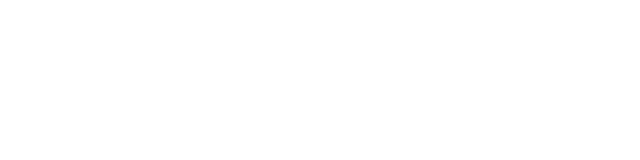
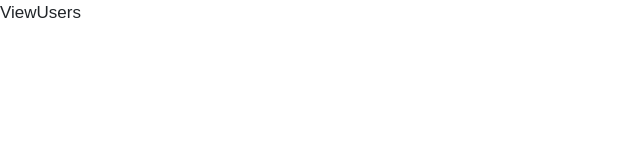
Before and after one commit to dhairyaostwal/team-5, a React (Create React App) app in the folder front-end/susmafia/: page /viewusers in a window 1280 px wide. Before the commit this address had no page. Shown: the top 160 px of the page, without its empty margins (0-640 px from the left). Built offline with nearby package versions, Linux system fonts and the light colour scheme.

Commit message:
added viewusers

```diff
--- a/front-end/susmafia/src/App.js
+++ b/front-end/susmafia/src/App.js
@@ -8,7 +8,7 @@
 import RedeemPoints from './components/RedeemPoints';
 import AdminPage from './AdminPage';
 import React,{useState} from 'react';
-
+import ViewUsers from './ViewUsers';
 import ViewPosts from './ViewPosts';
 
 function App() {
@@ -67,6 +67,7 @@
           <Route path="/redeempoints" element={<RedeemPoints />} />
           <Route path="/admin" element={<AdminPage />} />
           <Route path="/viewprofile" element={<ViewProfile user={user}/>} />
+          <Route path="/viewusers" element={<ViewUsers />} />
           <Route path="/linkedinupload" element={<LinkedInFileUpload />} />
           <Route path="/viewposts" element={<ViewPosts />} />
           <Route path="/contacts" element={<Contacts />} />
--- /dev/null
+++ b/front-end/susmafia/src/ViewUsers.js
@@ -0,0 +1,11 @@
+import React from 'react'
+
+import './ViewUsers.css'
+
+function ViewUsers() {
+  return (
+    <div>ViewUsers</div>
+  )
+}
+
+export default ViewUsers
```
Also changed, not shown: front-end/susmafia/src/ViewUsers.css (added).
